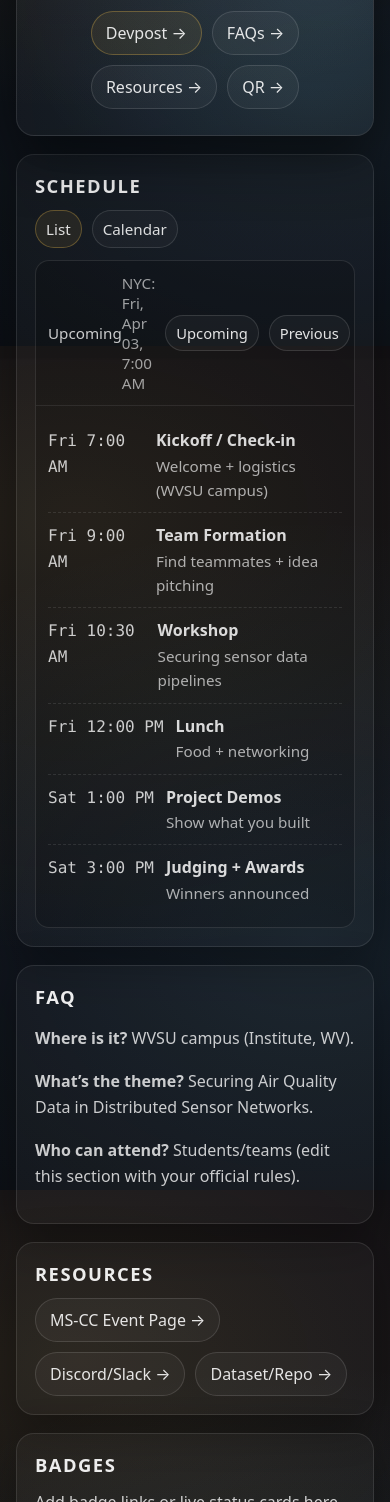
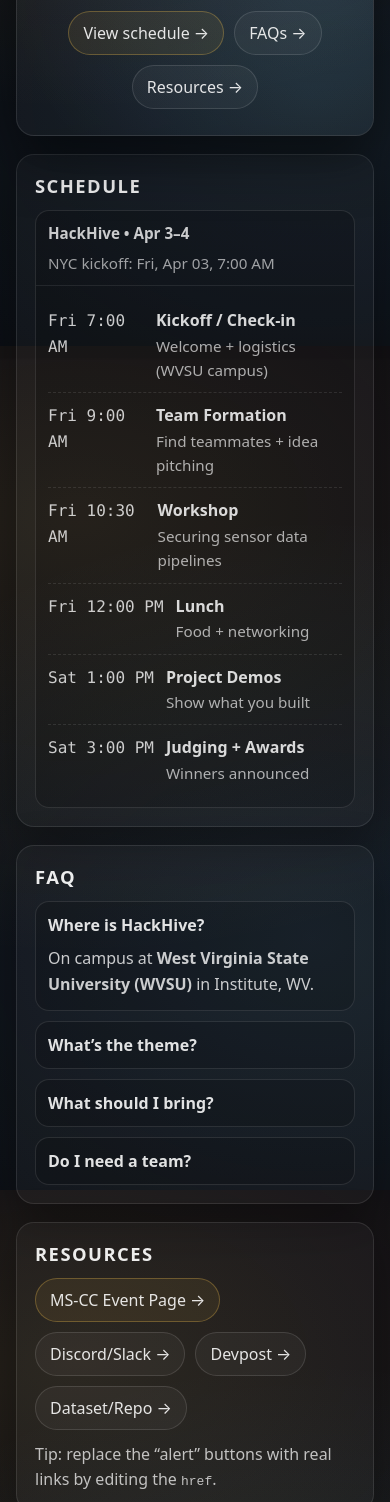
Before and after one commit to Shikhar-ii/LiveShort, a plain HTML site: page index.html in a window 390 px wide. Shown: the part 498-2000 px from the top of the page. Drawn offline with Linux system fonts and the light colour scheme.

Commit message:
Update index.html

```diff
--- a/index.html
+++ b/index.html
@@ -4,11 +4,10 @@
   <meta charset="utf-8" />
   <meta name="viewport" content="width=device-width, initial-scale=1" />
   <title>LIVE • HackHive</title>
-  <meta name="description" content="HackHive LIVE — Apr 3–4 at WVSU. Countdown + schedule + links." />
+  <meta name="description" content="HackHive LIVE — Apr 3–4 at WVSU. Countdown + schedule + FAQ + resources." />
   <style>
     :root{
       --bg:#0b0d12;
-      --panel:#111522;
       --hair: rgba(255,255,255,.10);
       --text: rgba(255,255,255,.92);
       --muted: rgba(255,255,255,.65);
@@ -30,7 +29,7 @@
                   linear-gradient(180deg, #070812, #0b0d12);
     }
 
-    /* subtle branded background */
+    /* Put your image next to this HTML as: wvsu-csic-logo.png */
     .bg{
       position:fixed; inset:0; z-index:-2;
       background: url("wvsu-csic-logo.png") center/cover no-repeat;
@@ -46,18 +45,19 @@
     }
 
     a{color:inherit; text-decoration:none}
-    a:hover{opacity:.9}
+    a:hover{opacity:.92}
 
-    .wrap{max-width:1080px; margin:0 auto; padding:22px 16px 40px;}
+    .wrap{max-width:1080px; margin:0 auto; padding:22px 16px 44px;}
+
+    /* Top nav */
     .top{
       display:flex; align-items:center; justify-content:space-between;
       gap:14px;
     }
-
     .brand{
       display:flex; align-items:center; gap:10px;
-      font-weight:750;
-      letter-spacing:.08em;
+      font-weight:800;
+      letter-spacing:.10em;
       text-transform:uppercase;
       font-size:.92rem;
     }
@@ -66,12 +66,7 @@
       background: var(--accent);
       box-shadow: 0 0 0 6px rgba(242,193,78,.14);
     }
-
-    nav{
-      display:flex; gap:12px; flex-wrap:wrap;
-      align-items:center;
-      justify-content:flex-end;
-    }
+    nav{display:flex; gap:12px; flex-wrap:wrap; align-items:center; justify-content:flex-end;}
     .navLink{
       padding:8px 10px;
       border-radius:999px;
@@ -83,6 +78,7 @@
       background: rgba(255,255,255,.04);
     }
 
+    /* Hero */
     .hero{
       margin-top: 22px;
       border:1px solid rgba(255,255,255,.10);
@@ -102,14 +98,7 @@
         radial-gradient(520px 420px at 85% 70%, rgba(125,211,252,.12), transparent 60%);
       pointer-events:none;
     }
-
-    .logoRow{
-      display:flex;
-      align-items:center;
-      justify-content:center;
-      gap:14px;
-      position:relative;
-    }
+    .logoRow{display:flex; align-items:center; justify-content:center; gap:14px; position:relative;}
     .logoRow img{
       width:56px; height:56px;
       border-radius:14px;
@@ -127,12 +116,13 @@
     }
     .subtitle{
       margin:0 auto 18px;
-      max-width: 72ch;
+      max-width: 78ch;
       color: var(--muted);
       line-height: 1.55;
       position:relative;
     }
 
+    /* Big TreeHacks-like timer */
     .timer{
       font-family: var(--mono);
       font-size: clamp(2.2rem, 5vw, 4.2rem);
@@ -149,6 +139,7 @@
       position:relative;
     }
 
+    /* Quick buttons */
     .quick{
       display:flex;
       gap:10px;
@@ -178,6 +169,7 @@
       background: rgba(242,193,78,.08);
     }
 
+    /* Sections */
     .section{
       margin-top: 18px;
       border:1px solid rgba(255,255,255,.10);
@@ -193,27 +185,7 @@
       text-transform:uppercase;
     }
 
-    .tabs{
-      display:flex;
-      gap:10px;
-      flex-wrap:wrap;
-      margin-bottom: 12px;
-    }
-    .tab{
-      padding:8px 10px;
-      border-radius:999px;
-      border:1px solid rgba(255,255,255,.12);
-      background: rgba(255,255,255,.03);
-      color: rgba(255,255,255,.85);
-      cursor:pointer;
-      user-select:none;
-      font-size:.95rem;
-    }
-    .tab.active{
-      border-color: rgba(242,193,78,.30);
-      background: rgba(242,193,78,.08);
-    }
-
+    /* Schedule list */
     .scheduleWrap{
       border-radius: 14px;
       border:1px solid rgba(255,255,255,.10);
@@ -228,15 +200,12 @@
       border-bottom: 1px solid rgba(255,255,255,.08);
       color: rgba(255,255,255,.78);
       font-size:.95rem;
+      gap:10px;
+      flex-wrap:wrap;
     }
-    .scheduleBody{
-      padding: 12px;
-      color: rgba(255,255,255,.84);
-      line-height: 1.6;
-    }
+    .scheduleBody{padding: 12px; color: rgba(255,255,255,.84); line-height: 1.6;}
     .item{
-      display:flex;
-      gap:12px;
+      display:flex; gap:12px;
       padding:10px 0;
       border-bottom: 1px dashed rgba(255,255,255,.10);
     }
@@ -246,8 +215,26 @@
       color: rgba(255,255,255,.78);
       min-width: 140px;
     }
-    .desc .name{font-weight:700}
+    .desc .name{font-weight:800}
     .desc .meta{color: rgba(255,255,255,.65); font-size:.95rem}
+
+    /* FAQ */
+    .faq{display:grid; gap:10px;}
+    details{
+      border:1px solid rgba(255,255,255,.10);
+      background: rgba(0,0,0,.14);
+      border-radius: 14px;
+      padding: 12px 12px;
+    }
+    summary{
+      cursor:pointer;
+      font-weight:800;
+      color: rgba(255,255,255,.88);
+      outline:none;
+      list-style:none;
+    }
+    summary::-webkit-details-marker{display:none}
+    details p{margin:10px 0 0; color: rgba(255,255,255,.78); line-height:1.6}
 
     footer{
       margin-top: 16px;
@@ -275,14 +262,13 @@
 
       <nav>
         <a class="navLink" href="#home">Home</a>
+        <a class="navLink" href="#schedule">Schedule</a>
         <a class="navLink" href="#faq">FAQ</a>
         <a class="navLink" href="#resources">Resources</a>
-        <a class="navLink" href="#badges">Badges</a>
-        <a class="navLink" href="#qr">QR</a>
-        <a class="navLink" href="https://example.com/devpost" target="_blank" rel="noreferrer">Devpost</a>
       </nav>
     </div>
 
+    <!-- HOME -->
     <section class="hero" aria-label="HackHive Live Countdown">
       <div class="logoRow">
         <img src="wvsu-csic-logo.png" alt="WVSU CSIC logo">
@@ -298,99 +284,101 @@
       <div class="timerLabel" id="timerLabel">until hacking begins</div>
 
       <div class="quick">
-        <a class="btn primary" href="https://example.com/devpost" target="_blank" rel="noreferrer">Devpost →</a>
+        <a class="btn primary" href="#schedule">View schedule →</a>
         <a class="btn" href="#faq">FAQs →</a>
         <a class="btn" href="#resources">Resources →</a>
-        <a class="btn" href="#qr">QR →</a>
       </div>
     </section>
 
+    <!-- SCHEDULE -->
     <section class="section" id="schedule">
       <h2>Schedule</h2>
 
-      <div class="tabs" role="tablist" aria-label="Schedule view">
-        <div class="tab active" role="tab" aria-selected="true" tabindex="0" data-view="list">List</div>
-        <div class="tab" role="tab" aria-selected="false" tabindex="0" data-view="calendar">Calendar</div>
-      </div>
-
       <div class="scheduleWrap">
         <div class="scheduleHeader">
-          <div id="scheduleTitle">Upcoming</div>
-          <div style="display:flex; gap:10px; align-items:center;">
-            <span style="color: rgba(255,255,255,.60);" id="tzLine"></span>
-            <a class="btn" style="padding:7px 10px; font-size:.92rem;" href="#" id="toggleUpcoming">Upcoming</a>
-            <a class="btn" style="padding:7px 10px; font-size:.92rem;" href="#" id="togglePrevious">Previous</a>
-          </div>
+          <div><strong id="scheduleTitle">HackHive • Apr 3–4</strong></div>
+          <div style="color: rgba(255,255,255,.60);" id="tzLine"></div>
         </div>
 
-        <div class="scheduleBody" id="scheduleBody">
-          <!-- Populated by JS -->
-        </div>
+        <div class="scheduleBody" id="scheduleBody"></div>
       </div>
     </section>
 
+    <!-- FAQ -->
     <section class="section" id="faq">
       <h2>FAQ</h2>
-      <div style="color: rgba(255,255,255,.78); line-height:1.65;">
-        <p><strong>Where is it?</strong> WVSU campus (Institute, WV).</p>
-        <p><strong>What’s the theme?</strong> Securing Air Quality Data in Distributed Sensor Networks.</p>
-        <p><strong>Who can attend?</strong> Students/teams (edit this section with your official rules).</p>
+
+      <div class="faq">
+        <details open>
+          <summary>Where is HackHive?</summary>
+          <p>On campus at <strong>West Virginia State University (WVSU)</strong> in Institute, WV.</p>
+        </details>
+
+        <details>
+          <summary>What’s the theme?</summary>
+          <p><strong>Securing Air Quality Data in Distributed Sensor Networks</strong> — protecting integrity, availability, and trust in environmental sensor data end-to-end.</p>
+        </details>
+
+        <details>
+          <summary>What should I bring?</summary>
+          <p>Laptop + charger, ID, and anything you need to build/demo. If you’re using sensors, bring your own hardware (unless organizers provide kits).</p>
+        </details>
+
+        <details>
+          <summary>Do I need a team?</summary>
+          <p>Teams are encouraged, but you can also join solo and form a team during the event (edit based on your official rules).</p>
+        </details>
       </div>
     </section>
 
+    <!-- RESOURCES -->
     <section class="section" id="resources">
       <h2>Resources</h2>
+
       <div style="display:flex; flex-wrap:wrap; gap:10px;">
-        <a class="btn" href="https://ms-cc.org/ms-cc-hackathon-at-west-virginia-state-university/" target="_blank" rel="noreferrer">MS-CC Event Page →</a>
-        <a class="btn" href="#" onclick="alert('Add your Discord/Slack link here'); return false;">Discord/Slack →</a>
-        <a class="btn" href="#" onclick="alert('Add your dataset/repo link here'); return false;">Dataset/Repo →</a>
+        <a class="btn primary" href="https://ms-cc.org/ms-cc-hackathon-at-west-virginia-state-university/" target="_blank" rel="noreferrer">
+          MS-CC Event Page →
+        </a>
+        <a class="btn" href="#" onclick="alert('Paste your Discord/Slack link into this button href.'); return false;">
+          Discord/Slack →
+        </a>
+        <a class="btn" href="#" onclick="alert('Paste your Devpost link into this button href.'); return false;">
+          Devpost →
+        </a>
+        <a class="btn" href="#" onclick="alert('Paste your dataset/repo link into this button href.'); return false;">
+          Dataset/Repo →
+        </a>
       </div>
-    </section>
 
-    <section class="section" id="badges">
-      <h2>Badges</h2>
-      <div style="color: rgba(255,255,255,.78); line-height:1.65;">
-        Add badge links or live status cards here (ex: “Submitted”, “Mentor Helped”, “Workshop Attended”).
-      </div>
-    </section>
-
-    <section class="section" id="qr">
-      <h2>QR</h2>
-      <div style="color: rgba(255,255,255,.78); line-height:1.65;">
-        Put a QR code image here (registration / Wi-Fi / Discord / Devpost).<br/>
-        Example: <code>&lt;img src="qr.png" style="max-width:220px;border-radius:16px;border:1px solid rgba(255,255,255,.12);" /&gt;</code>
+      <div style="margin-top:12px; color: rgba(255,255,255,.72); line-height:1.6;">
+        Tip: replace the “alert” buttons with real links by editing the <code>href</code>.
       </div>
     </section>
 
     <footer>
-      Made with ❤️ by the HackHive team • <span id="year"></span>
+      Made with ❤️ for HackHive • <span id="year"></span>
     </footer>
   </div>
 
   <script>
     // =============================
-    // 1) COUNTDOWN CONFIG (NYC time)
+    // COUNTDOWN CONFIG (NYC time)
     // =============================
-    // Set START and END. Update year as needed.
+    // Update year if needed.
     // Early April is typically EDT (UTC-4) => -04:00
-    const HACKING_START_ISO = "2026-04-03T07:00:00-04:00"; // kickoff/start
+    const HACKING_START_ISO = "2026-04-03T07:00:00-04:00"; // kickoff/start in NYC
     const HACKING_END_ISO   = "2026-04-04T19:00:00-04:00"; // example end (change!)
 
     // =============================
-    // 2) SCHEDULE DATA (edit!)
+    // SCHEDULE DATA (EDIT THESE)
     // =============================
-    // Times below are shown as plain text. You can also add ISO times if you want auto-formatting.
-    const SCHEDULE_UPCOMING = [
+    const SCHEDULE = [
       { time: "Fri 7:00 AM",  name: "Kickoff / Check-in", meta: "Welcome + logistics (WVSU campus)" },
       { time: "Fri 9:00 AM",  name: "Team Formation",     meta: "Find teammates + idea pitching" },
       { time: "Fri 10:30 AM", name: "Workshop",           meta: "Securing sensor data pipelines" },
       { time: "Fri 12:00 PM", name: "Lunch",              meta: "Food + networking" },
       { time: "Sat 1:00 PM",  name: "Project Demos",      meta: "Show what you built" },
       { time: "Sat 3:00 PM",  name: "Judging + Awards",   meta: "Winners announced" },
-    ];
-
-    const SCHEDULE_PREVIOUS = [
-      { time: "—", name: "Nothing yet", meta: "Previous items appear after the event starts." }
     ];
 
     // =============================
@@ -408,30 +396,10 @@
       const seconds = totalSec % 60;
       return { days, hours, minutes, seconds };
     }
-
     function fmtTimer({days, hours, minutes, seconds}){
-      // TreeHacks style: DD:HH:MM:SS
+      // TreeHacks-like: DD:HH:MM:SS
       return `${pad2(days)}:${pad2(hours)}:${pad2(minutes)}:${pad2(seconds)}`;
     }
-
-    function renderSchedule(items){
-      const body = $("scheduleBody");
-      body.innerHTML = items.map(x => `
-        <div class="item">
-          <div class="time">${x.time}</div>
-          <div class="desc">
-            <div class="name">${x.name}</div>
-            <div class="meta">${x.meta || ""}</div>
-          </div>
-        </div>
-      `).join("");
-    }
-
-    // =============================
-    // Countdown logic: shows "until hacking begins" then switches to "until hacking ends"
-    // =============================
-    const start = new Date(HACKING_START_ISO);
-    const end   = new Date(HACKING_END_ISO);
 
     function formatNYC(date){
       return new Intl.DateTimeFormat("en-US", {
@@ -444,6 +412,24 @@
         hour12: true
       }).format(date);
     }
+
+    function renderSchedule(items){
+      $("scheduleBody").innerHTML = items.map(x => `
+        <div class="item">
+          <div class="time">${x.time}</div>
+          <div class="desc">
+            <div class="name">${x.name}</div>
+            <div class="meta">${x.meta || ""}</div>
+          </div>
+        </div>
+      `).join("");
+    }
+
+    // =============================
+    // Countdown logic
+    // =============================
+    const start = new Date(HACKING_START_ISO);
+    const end   = new Date(HACKING_END_ISO);
 
     function tick(){
       const now = new Date();
@@ -466,62 +452,13 @@
       }
 
       $("timerLabel").textContent = label;
-      const parts = diffParts(target - nowMs);
-      $("timer").textContent = fmtTimer(parts);
+      $("timer").textContent = fmtTimer(diffParts(target - nowMs));
     }
 
-    // =============================
-    // Tabs (List/Calendar)
-    // =============================
-    const tabs = document.querySelectorAll(".tab");
-    tabs.forEach(t => t.addEventListener("click", () => setTab(t.dataset.view)));
-    tabs.forEach(t => t.addEventListener("keydown", (e) => {
-      if (e.key === "Enter" || e.key === " ") { e.preventDefault(); setTab(t.dataset.view); }
-    }));
-
-    function setTab(view){
-      tabs.forEach(t => t.classList.toggle("active", t.dataset.view === view));
-
-      if (view === "calendar"){
-        $("scheduleBody").innerHTML = `
-          <div style="color: rgba(255,255,255,.75); line-height:1.7;">
-            <strong>Calendar view placeholder</strong><br/>
-            If you have a Google Calendar, paste an embed iframe here.
-            <div style="margin-top:10px; padding:12px; border:1px solid rgba(255,255,255,.10); border-radius:14px; background:rgba(0,0,0,.16);">
-              <code>&lt;iframe src="YOUR_CALENDAR_EMBED_URL" style="width:100%;height:520px;border:0;"&gt;&lt;/iframe&gt;</code>
-            </div>
-          </div>
-        `;
-      } else {
-        renderSchedule(currentMode === "upcoming" ? SCHEDULE_UPCOMING : SCHEDULE_PREVIOUS);
-      }
-    }
-
-    // =============================
-    // Upcoming/Previous toggles
-    // =============================
-    let currentMode = "upcoming";
-    $("toggleUpcoming").addEventListener("click", (e) => {
-      e.preventDefault();
-      currentMode = "upcoming";
-      $("scheduleTitle").textContent = "Upcoming";
-      if (document.querySelector(".tab.active").dataset.view === "list") renderSchedule(SCHEDULE_UPCOMING);
-    });
-    $("togglePrevious").addEventListener("click", (e) => {
-      e.preventDefault();
-      currentMode = "previous";
-      $("scheduleTitle").textContent = "Previous";
-      if (document.querySelector(".tab.active").dataset.view === "list") renderSchedule(SCHEDULE_PREVIOUS);
-    });
-
-    // =============================
     // Init
-    // =============================
     $("year").textContent = new Date().getFullYear();
-    $("tzLine").textContent = "NYC: " + formatNYC(start);
-
-    renderSchedule(SCHEDULE_UPCOMING);
-    setTab("list");
+    $("tzLine").textContent = "NYC kickoff: " + formatNYC(start);
+    renderSchedule(SCHEDULE);
     tick();
     setInterval(tick, 1000);
   </script>
```
